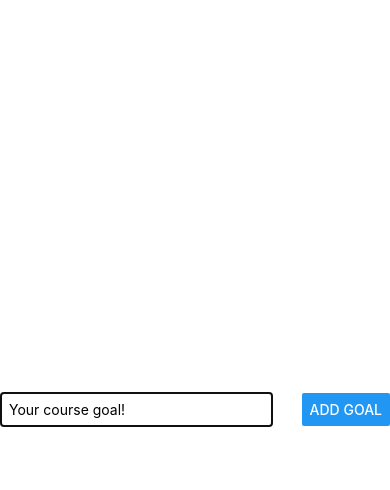
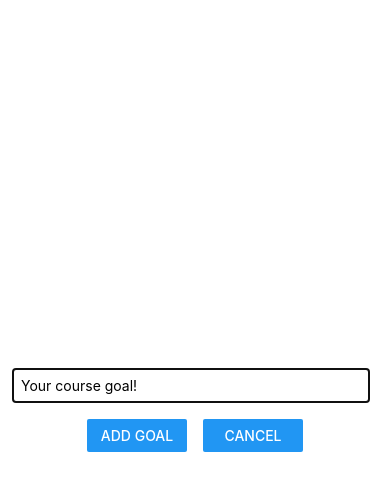
Before and after one commit to MeiCloudie/react-native-course-goals-app, a React Native app: screen / in a window 390 px wide. Both pictures are taken after a click on the button "ADD NEW GOAL". Shown: the top 490 px of the page. Built offline with nearby package versions, Linux system fonts and the light colour scheme.

Commit message:
style: Styling the Modal Overlay

```diff
--- a/components/GoalInput.js
+++ b/components/GoalInput.js
@@ -23,7 +23,14 @@
           onChangeText={goalInputHandler}
           value={enteredGoalText}
         />
-        <Button title="Add Goal" onPress={addGoalHandler} />
+        <View style={styles.buttonContainer}>
+          <View style={styles.button}>
+            <Button title="Add Goal" onPress={addGoalHandler} />
+          </View>
+          <View style={styles.button}>
+            <Button title="Cancel" />
+          </View>
+        </View>
       </View>
     </Modal>
   );
@@ -34,18 +41,26 @@
 const styles = StyleSheet.create({
   inputContainer: {
     flex: 1,
-    flexDirection: "row",
-    justifyContent: "space-between",
+    justifyContent: "center",
     alignItems: "center",
     marginBottom: 24,
+    padding: 16,
     borderBottomWidth: 1,
     borderBottomColor: "#cccccc",
   },
   textInput: {
     borderWidth: 1,
     borderColor: "#cccccc",
-    width: "70%",
+    width: "100%",
     marginRight: 8,
     padding: 8,
   },
+  buttonContainer: {
+    marginTop: 16,
+    flexDirection: "row",
+  },
+  button: {
+    width: 100,
+    marginHorizontal: 8,
+  },
 });
```
